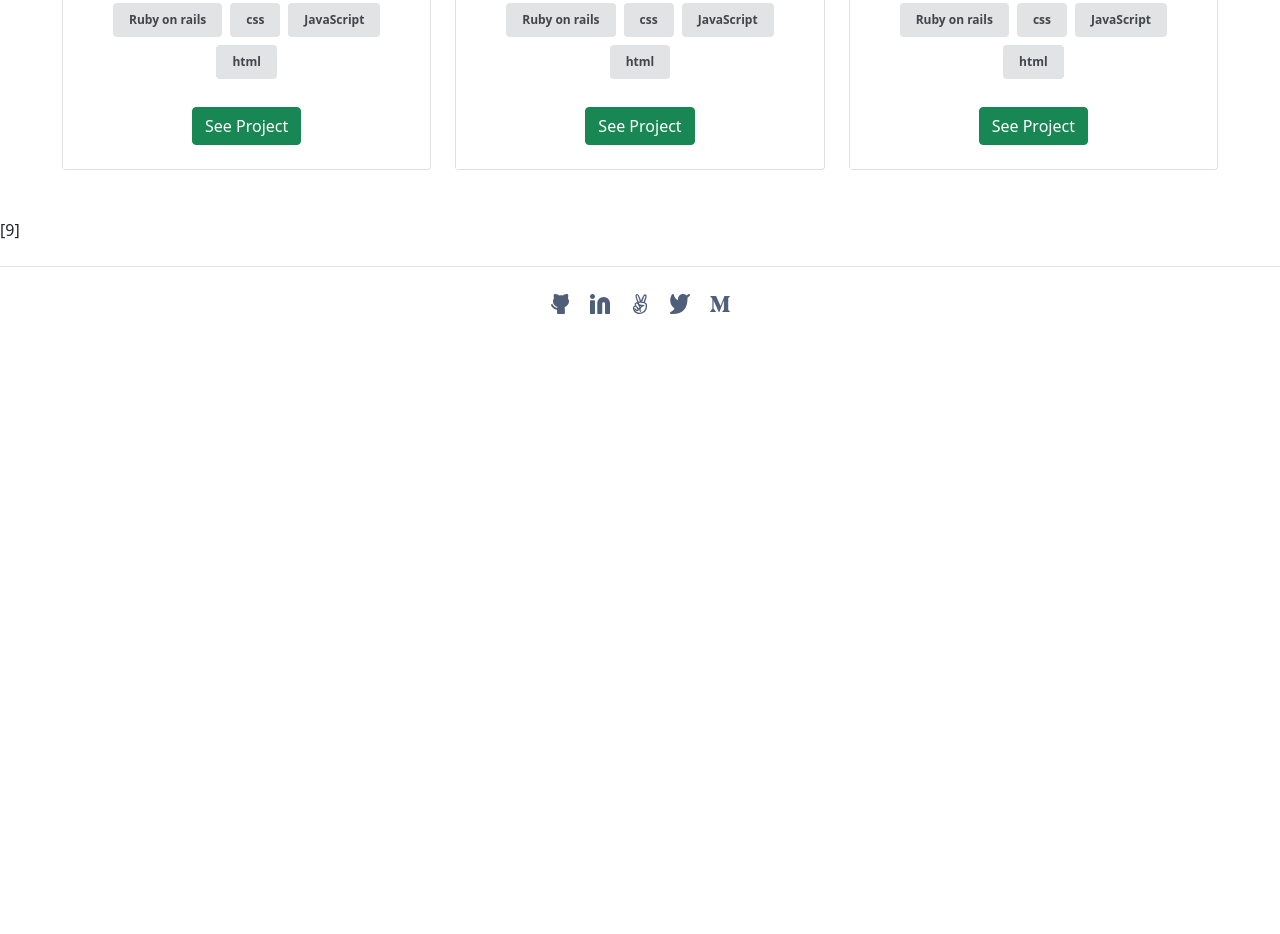
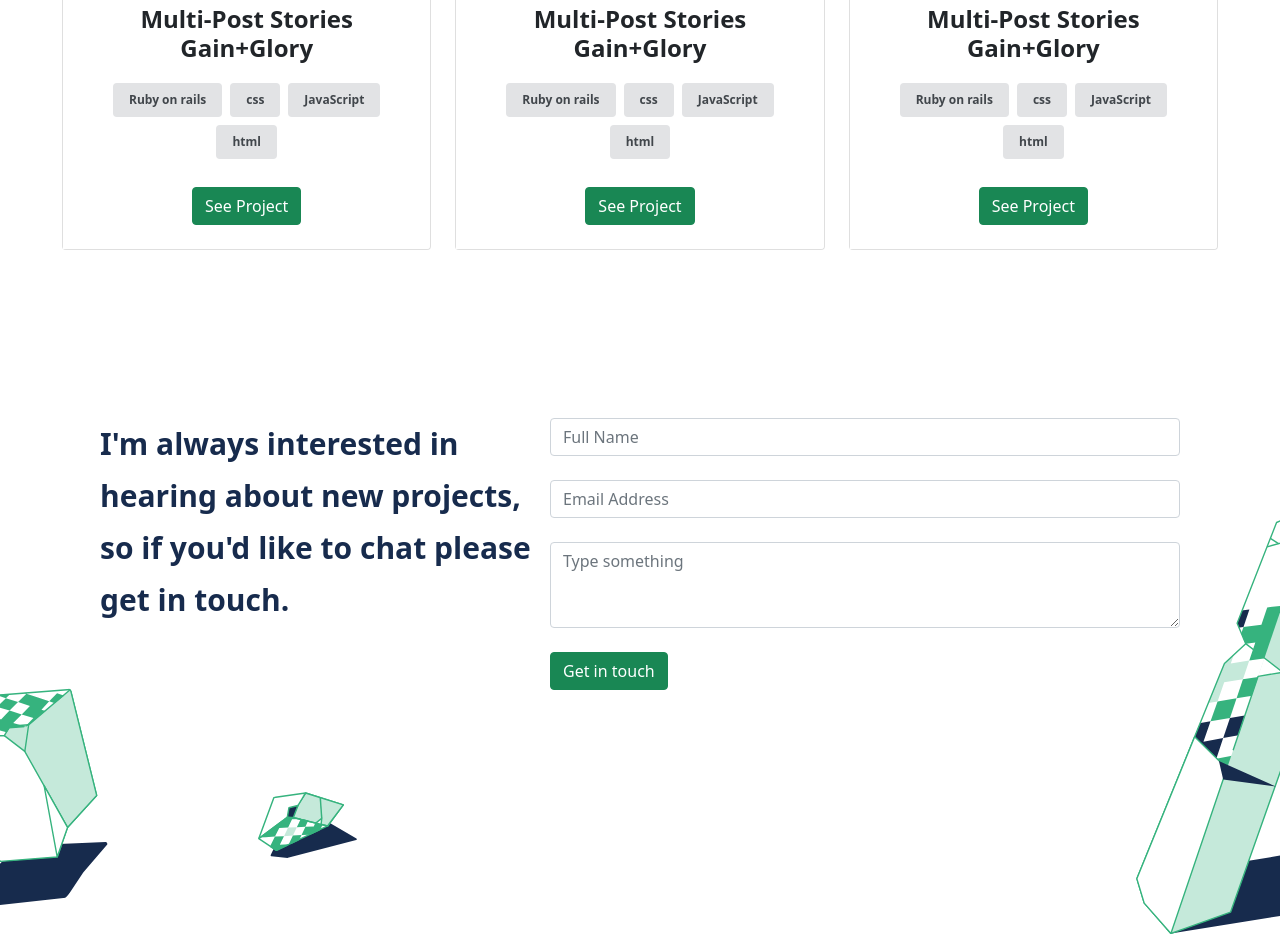
Before and after one commit to username-forGithub/portfolio_bootstrap, a plain HTML site: page index.html in a window 1280 px wide. Shown: the part 1866-2800 px from the top of the page. Before the commit the page ends 2230 px from the top, so only its background shows below. Drawn offline with nearby package versions, Linux system fonts and the light colour scheme.

Commit message:
Add the form section

```diff
--- a/index.html
+++ b/index.html
@@ -201,7 +201,17 @@
             </div>
         </section>
 
-        [9]
+        <section class="container-fluid form-section d-flex flex-column align-items-start">
+            <div class="d-flex flex-row form-section__intro">
+                <h2 class="display-8 fw-bold form-section_heading col">I'm always interested in hearing about new projects, so if you'd like to chat please get in touch.</h2>
+                <form class="d-flex flex-column justify-start col-7 form">
+                    <input type="text" class="form-control" id="inputFullName" placeholder="Full Name" aria-label="enter your full name" required>
+                    <input type="email" class="form-control" id="inputEmailAddress" placeholder="Email Address" required>
+                    <textarea class="form-control" id="exampleFormControlTextarea1" rows="3" placeholder="Type something"></textarea>
+                    <button type="submit" class="btn btn-success submit">Get in touch</button>
+                </form>
+            </div>
+        </section>
     </main>
     <footer class="py-3 my-4 border-top">
         <ul class="nav justify-content-center">
--- a/stylesheet/style.css
+++ b/stylesheet/style.css
@@ -37,3 +37,30 @@
   background-color: white;
   border-radius: 50%;
 }
+
+.works {
+  padding: 80px 0;
+}
+
+.form-section {
+  padding: 120px 100px 250px 100px;
+  background-image: url(../assets/form-section.svg);
+  background-repeat: no-repeat;
+  background-size: 100%;
+  background-position: left bottom;
+}
+
+
+.form-section .form {
+  gap: 24px;
+}
+
+.form-section .submit {
+  width: max-content;
+}
+
+.form-section_heading {
+  color: #172B4D;
+  font-size: 30px;
+  line-height: 52px;
+}
```
Also changed, not shown: assets/form-section.svg (added).
